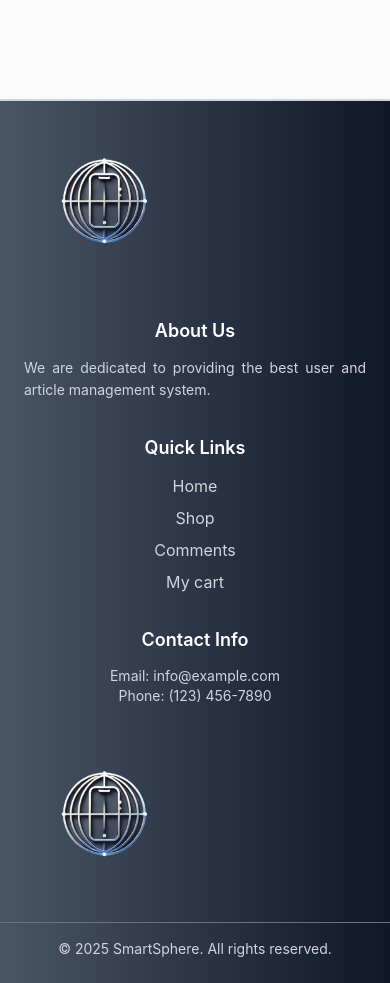
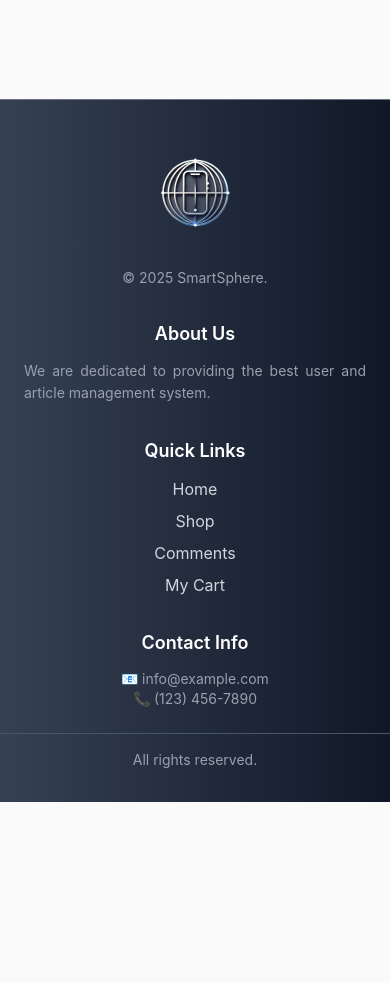
Before and after one commit to WDJohanWD/proyectoreact, a React (Vite) app in the folder react-project/: page / in a window 390 px wide. Shown: the part 3060-4043 px from the top of the page. After the commit the page ends 3862 px from the top, so only its background shows below. Built offline with nearby package versions, Linux system fonts and the light colour scheme; data requests are answered from the project's data file.

Commit message:
footer responsive

```diff
--- a/react-project/src/layout/Footer.jsx
+++ b/react-project/src/layout/Footer.jsx
@@ -1,48 +1,49 @@
-import { Link } from 'react-router-dom';
-import logo from '../assets/logo.png'
+import { Link } from "react-router-dom";
+import logo from "../assets/logo.png";
+
 const Footer = () => {
   return (
-    <footer className="bg-gradient-to-r from-gray-600 to-gray-900 text-gray-300 py-6  shadow-md border-t-2 border-gray-300">
-      <div className="max-w-6xl mx-auto px-6 grid md:grid-cols-5 gap-8 text-center md:text-left">
-        <div>
-            <img className='w-40 m-0 p-0' src={logo} alt="" />
+    <footer className="bg-gradient-to-r from-gray-700 to-gray-900 text-gray-300 py-8 border-t border-gray-500">
+      <div className="max-w-7xl mx-auto px-6 grid grid-cols-1 sm:grid-cols-2 md:grid-cols-4 gap-8 text-center md:text-left">
+
+        {/* Logo */}
+        <div className="flex flex-col items-center md:items-start">
+          <img className="w-32 mb-2" src={logo} alt="Logo" />
+          <p className="text-sm text-gray-400">&copy; {new Date().getFullYear()} SmartSphere.</p>
         </div>
+
         {/* About Us */}
         <div>
-          <h3 className="text-lg font-semibold text-white mb-3 col-span-2">About Us</h3>
-            <p className="text-sm leading-relaxed m-0 p-0  text-justify">
-              We are dedicated to providing the best user and article management system.
-            </p>
+          <h3 className="text-lg font-semibold text-white mb-3">About Us</h3>
+          <p className="text-sm text-gray-400 leading-relaxed text-justify">
+            We are dedicated to providing the best user and article management system.
+          </p>
         </div>
 
         {/* Quick Links */}
         <div>
-          <h3 className="text-lg font-semibold text-white mb-3 ">Quick Links</h3>
+          <h3 className="text-lg font-semibold text-white mb-3">Quick Links</h3>
           <ul className="space-y-2">
             <li><Link to="/" className="hover:text-teal-400 transition">Home</Link></li>
             <li><Link to="/articles" className="hover:text-teal-400 transition">Shop</Link></li>
             <li><Link to="/comments" className="hover:text-teal-400 transition">Comments</Link></li>
-            <li><Link to="/cart" className="hover:text-teal-400 transition">My cart</Link></li>
-
+            <li><Link to="/cart" className="hover:text-teal-400 transition">My Cart</Link></li>
           </ul>
         </div>
 
         {/* Contact Info */}
         <div>
           <h3 className="text-lg font-semibold text-white mb-3">Contact Info</h3>
-          <p className="text-sm">Email: info@example.com</p>
-          <p className="text-sm">Phone: (123) 456-7890</p>
+          <p className="text-sm text-gray-400">📧 info@example.com</p>
+          <p className="text-sm text-gray-400">📞 (123) 456-7890</p>
         </div>
-        <div>
-            <img className='w-40 m-0 p-0' src={logo} alt="" />
-        </div>
+
       </div>
 
       {/* Footer Bottom */}
-      <div className="text-center text-sm border-t border-gray-500 mt-6 pt-4">
-        <p>&copy; {new Date().getFullYear()} SmartSphere. All rights reserved.</p>
+      <div className="text-center text-sm text-gray-400 border-t border-gray-600 mt-6 pt-4">
+        <p>All rights reserved.</p>
       </div>
-
     </footer>
   );
 };
```
Also changed, not shown: react-project/src/styles/Footer.css (+6 -1 lines).
